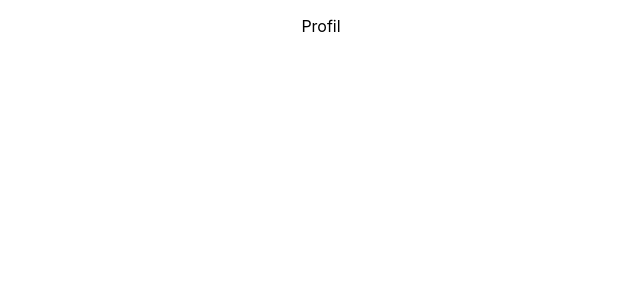
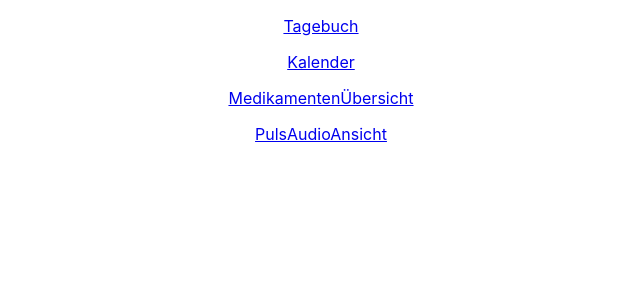
Before and after one commit to P4CreativeCoding/P4_SS23_Habit_Team7_Beck_Kessler, a React (Create React App) app in the folder med-buddy/: page / in a window 1280 px wide. Shown: the top 300 px of the page, without its empty margins (319-959 px from the left). Built offline with nearby package versions, Linux system fonts and the light colour scheme.

Commit message:
HomeScreen Verlinkungen auf alle Seiten

```diff
--- a/med-buddy/src/Screens/HomeScreen.js
+++ b/med-buddy/src/Screens/HomeScreen.js
@@ -1,9 +1,20 @@
-import { useState } from "react";
+import { Link } from "react-router-dom";
 
 const HomeScreen = () => {
     return (
       <div>
-            <p>Profil</p>
+        <Link to="/tagebuch">
+          <p>Tagebuch</p>
+        </Link>
+        <Link to="/kalender">
+          <p>Kalender</p>
+        </Link>
+        <Link to="/medikamentenÜbersicht">
+          <p>MedikamentenÜbersicht</p>
+        </Link>
+        <Link to="/pulsAudioÜbersicht">
+          <p>PulsAudioAnsicht</p>
+        </Link>
       </div>
     );
   };
--- a/med-buddy/src/Screens/Kalender.js
+++ b/med-buddy/src/Screens/Kalender.js
@@ -0,0 +1,11 @@
+import { Link } from "react-router-dom";
+
+
+const Kalender = () => {
+    return (
+      <div>
+            <p>Kalender</p>
+      </div>
+    );
+  };
+export default Kalender;
--- a/med-buddy/src/Screens/MedikamentenÜbersicht.js
+++ b/med-buddy/src/Screens/MedikamentenÜbersicht.js
@@ -0,0 +1,10 @@
+import { Link } from "react-router-dom";
+
+const MedikamentenÜbersicht = () => {
+    return (
+      <div>
+            <p>Medikamentenliste</p>
+      </div>
+    );
+  };
+export default MedikamentenÜbersicht;
--- a/med-buddy/src/Screens/PulsAudioÜbersicht.js
+++ b/med-buddy/src/Screens/PulsAudioÜbersicht.js
@@ -6,6 +6,7 @@
  */
 
 import React, { useEffect, useState } from 'react';
+import { Link } from "react-router-dom";
 
 const PulsAudioÜbersicht = () => {
 
--- a/med-buddy/src/Screens/Tagebuch.js
+++ b/med-buddy/src/Screens/Tagebuch.js
@@ -0,0 +1,10 @@
+import { Link } from "react-router-dom";
+
+const Tagebuch = () => {
+    return (
+      <div>
+            <p>Tagebuch</p>
+      </div>
+    );
+  };
+export default Tagebuch;
```
